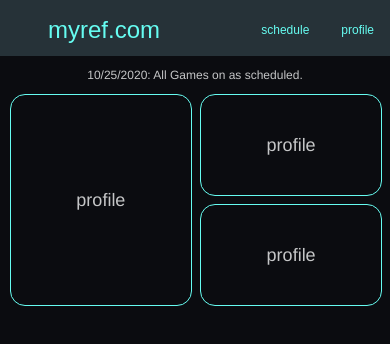
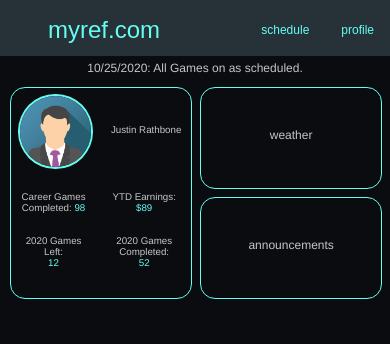
Before and after one commit to JRathbone/myrefapplication, an Angular app in the folder myrefapplication/: page / in a window 390 px wide. Shown: the top 344 px of the page. Built offline with nearby package versions, Linux system fonts and the light colour scheme; a web font is replaced by a local one.

Commit message:
Added responsive text and sections to profile of mobile view

```diff
--- a/myrefapplication/src/app/Components/Components/landing/landing.component.css
+++ b/myrefapplication/src/app/Components/Components/landing/landing.component.css
@@ -137,6 +137,18 @@ mat-grid-tile .weatherList{
 /* Extra small devices (phones, 600px and down) */
 @media only screen and (max-width: 600px) {
 
+    img {
+        border-radius: 50%;
+        height: 80%;
+        border: 2px solid #66fcf1;
+        margin: 0 auto;
+    }
+    p{
+        color: #c5c6c7;
+        margin-top: 5px;
+        font-size: 12px;
+    }
+
     .landing-container {
         display: none;
     }
@@ -146,6 +158,26 @@ mat-grid-tile .weatherList{
     .today{
         font-size: 12px;
     }
+    .mobileProfile mat-grid-tile{
+        border: none;
+        margin: 0 auto;
+        border-radius: 0%;
+    }
+    .gamesCompleted{
+        font-size: 12px;
+    }
+    mat-grid-list{
+        margin: 0 auto;
+    }
+    .mobileProfile{
+        margin-top: -1rem;
+    }
+    .mobileProfile p{
+        font-size: 2.5vw;
+        text-align: center;
+    }
+
+
 
 }
 
--- a/myrefapplication/src/app/Components/Components/landing/landing.component.html
+++ b/myrefapplication/src/app/Components/Components/landing/landing.component.html
@@ -82,13 +82,32 @@
 <div class="mobile-landing-container">
   <mat-grid-list cols="2" rowHeight="100px" gutterSize="10px">
     <mat-grid-tile colspan="1" rowspan="2">
-      <p>profile</p>
+      <mat-grid-list cols="2" rowHeight="1.95:1" gutterSize="10px" class="mobileProfile">
+      <mat-grid-tile colspan="1" rowspan="2">
+        <img src="../../../../assets/img_avatar.png" alt="my img"/>
+      </mat-grid-tile>
+      <mat-grid-tile colspan="1" rowspan="2">
+        <p>Justin Rathbone</p>
+      </mat-grid-tile>
+      <mat-grid-tile colspan="1" rowspan="1">
+        <p class="gamesCompleted">Career Games Completed: <span class="number">98</span></p>
+      </mat-grid-tile>
+      <mat-grid-tile colspan="1" rowspan="1">
+        <p class="gamesCompleted">YTD Earnings: <span class="number">$89</span></p>
+      </mat-grid-tile>
+      <mat-grid-tile colspan="1" rowspan="1">
+        <p class="gamesCompleted">2020 Games Left: <br> <span class="number">12</span></p>
+      </mat-grid-tile>
+      <mat-grid-tile colspan="1" rowspan="1">
+        <p class="gamesCompleted">2020 Games Completed: <br> <span class="number">52</span></p>
+      </mat-grid-tile>
+      </mat-grid-list>
     </mat-grid-tile>
     <mat-grid-tile colspan="1" rowspan="1">
-      <p>profile</p>
+      <p>weather</p>
     </mat-grid-tile>
     <mat-grid-tile colspan="1" rowspan="1">
-      <p>profile</p>
+      <p>announcements</p>
     </mat-grid-tile>
   </mat-grid-list>
 </div>
```
